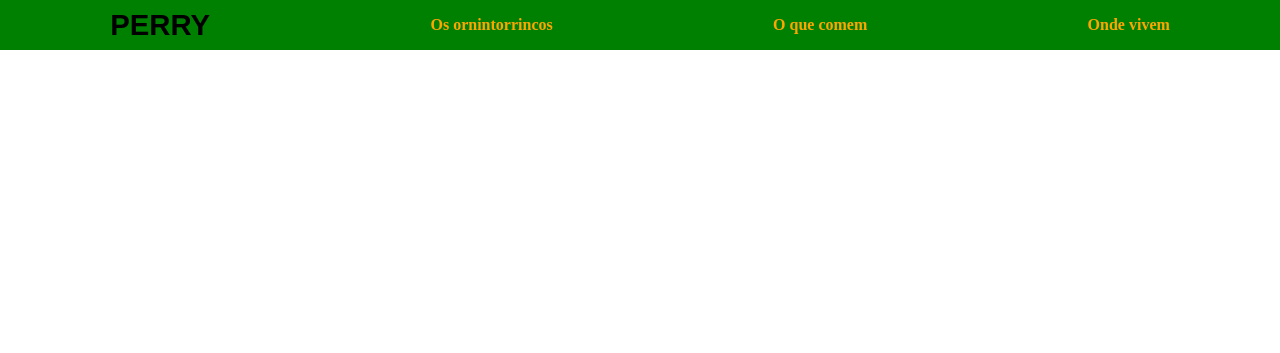
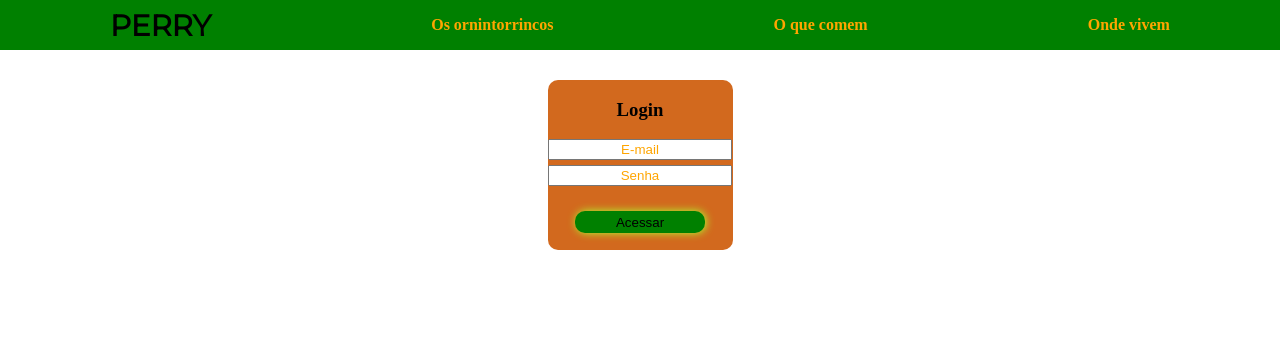
Before and after one commit to Carlos-Vitor/102-css, a plain HTML site: page index.html in a window 1280 px wide. Drawn offline with Linux system fonts and the light colour scheme.

Commit message:
Adicionar janela de login

```diff
--- a/index.html
+++ b/index.html
@@ -5,6 +5,7 @@
     <meta name="viewport" content="width=device-width, initial-scale=1.0">
     <meta http-equiv="X-UA-Compatible" content="ie=edge">
     <link rel="stylesheet" href="style.css">
+    <link href="https://fonts.googleapis.com/css?family=Montserrat" rel="stylesheet">
     <script src=""></script>
     <title>Perry</title>
 </head>
@@ -15,5 +16,13 @@
         <a href="">O que comem</a>
         <a href="">Onde vivem</a>
     </nav>
+    <section>
+        <div>
+            <h3>Login</h3>
+            <input placeholder="E-mail" type="email" name="" id="">
+            <input placeholder="Senha" type="password" name="" id="">
+            <input type="submit" value="Acessar">
+        </div>
+    </section>
 </body>
 </html>
--- a/style.css
+++ b/style.css
@@ -16,8 +16,53 @@ a{
 
 }
 
+nav a:hover{
+    color: darkorange;
+    text-decoration: underline;
+}
+
 nav a:first-child{
     color: black;
     font-size: 22pt;
     font-family: 'Montserrat', sans-serif;
 }
+section{
+    display: flex;
+    justify-content: center;
+    height: 300px;
+
+}
+
+section div{
+    background-color: chocolate;
+    display: flex;
+    flex-direction: column;
+    height: 170px;
+    margin-top: 30px;
+    align-items: center;
+    border-radius: 10px;
+}
+
+div input{
+    margin-bottom: 5px;
+    width: 95%;
+}
+section div input:focus{
+    background-color:orange;
+
+}
+input::placeholder{
+    color: orange;
+    text-align: center;
+
+}
+
+div input:nth-child(4){
+    margin-top: 20px;
+    width: 70%;
+    height: 22px;
+    background-color: green;
+    border: none;
+    border-radius: 10px;
+    box-shadow: 1px 0 9px greenyellow;
+}
```
